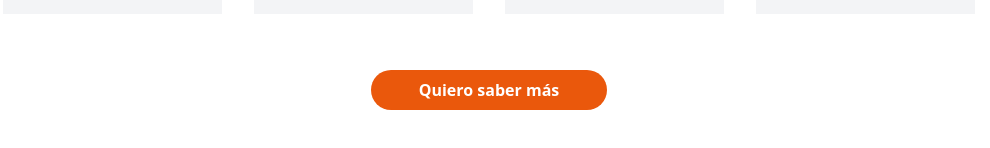
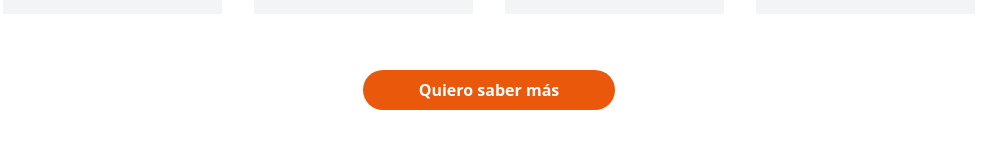
Before and after one commit to manusucaria/mpvoices, a Next.js app: page / in a window 1280 px wide. Shown: the part 1604-1752 px from the top of the page, without its empty margins (151-1141 px from the left). Built offline with nearby package versions, Linux system fonts and the light colour scheme.

Commit message:
Añadiento padding al componente button

```diff
--- a/src/app/components/button/Button.scss
+++ b/src/app/components/button/Button.scss
@@ -1,7 +1,7 @@
 .Button {
   @apply bg-orange-600 text-white;
   @apply font-sans font-semibold;
-  @apply py-2 px-12 rounded-full;
+  @apply py-2 px-14 rounded-full;
   @apply transition-colors ease-linear duration-100;
 
   &-light {
```
